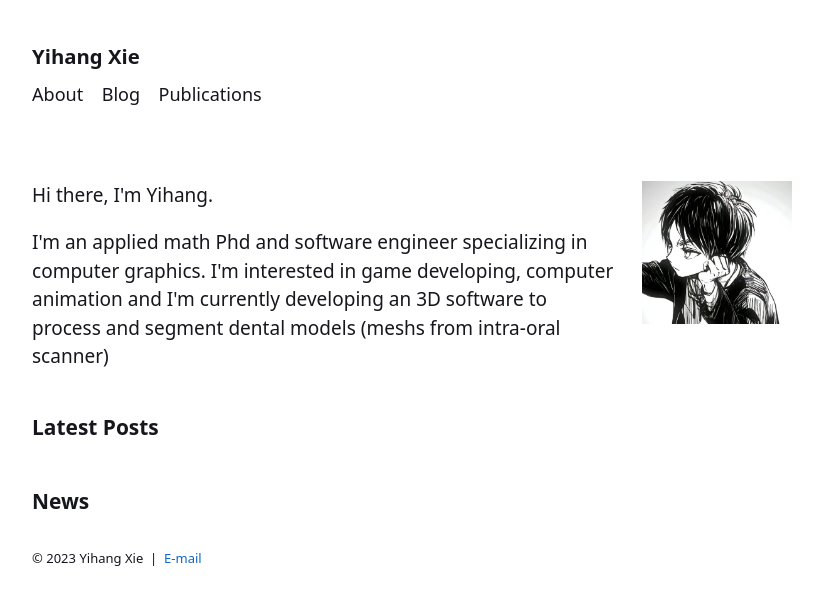
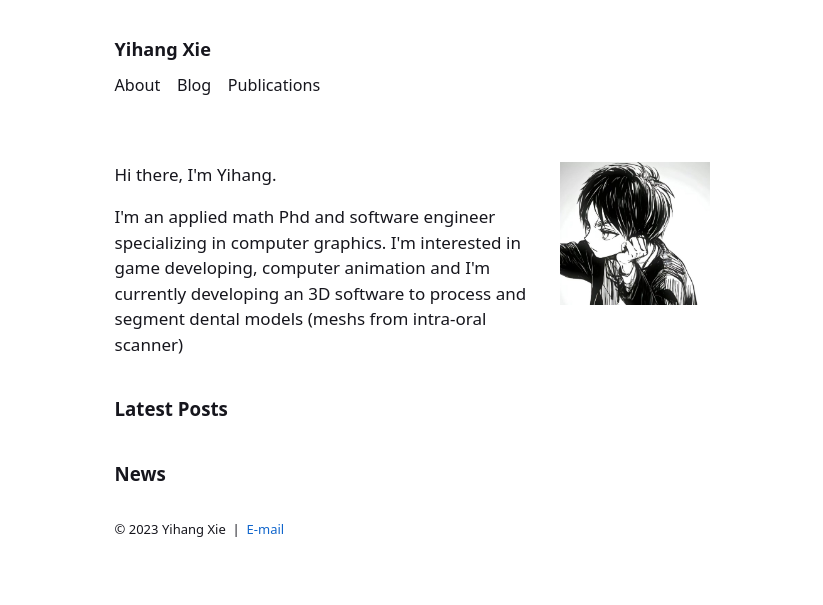
Before and after one commit to XieYHccc/XieYHccc.github.io, a Jekyll site: the page built from index.html, in a window 1280 px wide. Shown: the top 605 px of the page, without its empty margins (228-1051 px from the left). Built offline with Jekyll 4.4.1, drawn with Linux system fonts in a browser that asks for light colours.

Commit message:
change a little bit

```diff
--- a/_layouts/post.html
+++ b/_layouts/post.html
@@ -1,7 +1,8 @@
 ---
 layout: default
 ---
+<article>
 <h1>{{ page.title }}</h1>
-<p>{{ page.date | date_to_string }} - {{ page.author }}</p>
-
+<time class="post-date" datetime="{{ page.date | date: '%Y-%m-%d' }}">{{page.date | date: "%b %d, %Y"}}</time>
 {{ content }}
+</article>
--- a/css/style.css
+++ b/css/style.css
@@ -14,10 +14,10 @@
   margin: 0 auto;
 }
 
-@media (min-width: 40em) {
+@media (min-width: 35em) {
   body {
-    max-width: 40em;
-    font-size: 19px;
+    max-width: 35em;
+    font-size: 17px;
   }
 }
 
@@ -114,6 +114,14 @@
   margin: 2em 0 0.5em 0;
 }
 
+
+.post-date {
+  display: block;
+  margin-top: 0.5em;
+  padding-bottom: 0.5em;
+  font-size: small;
+}
+
 .blog-year {
   font-size: 1em;
 }
@@ -136,7 +144,7 @@
   margin-top: 0;
 }
 
-@media (min-width: 40em) {
+@media (min-width: 35em) {
   .inline-logo {
     float: right;
     margin-left: 1.5em;
```
